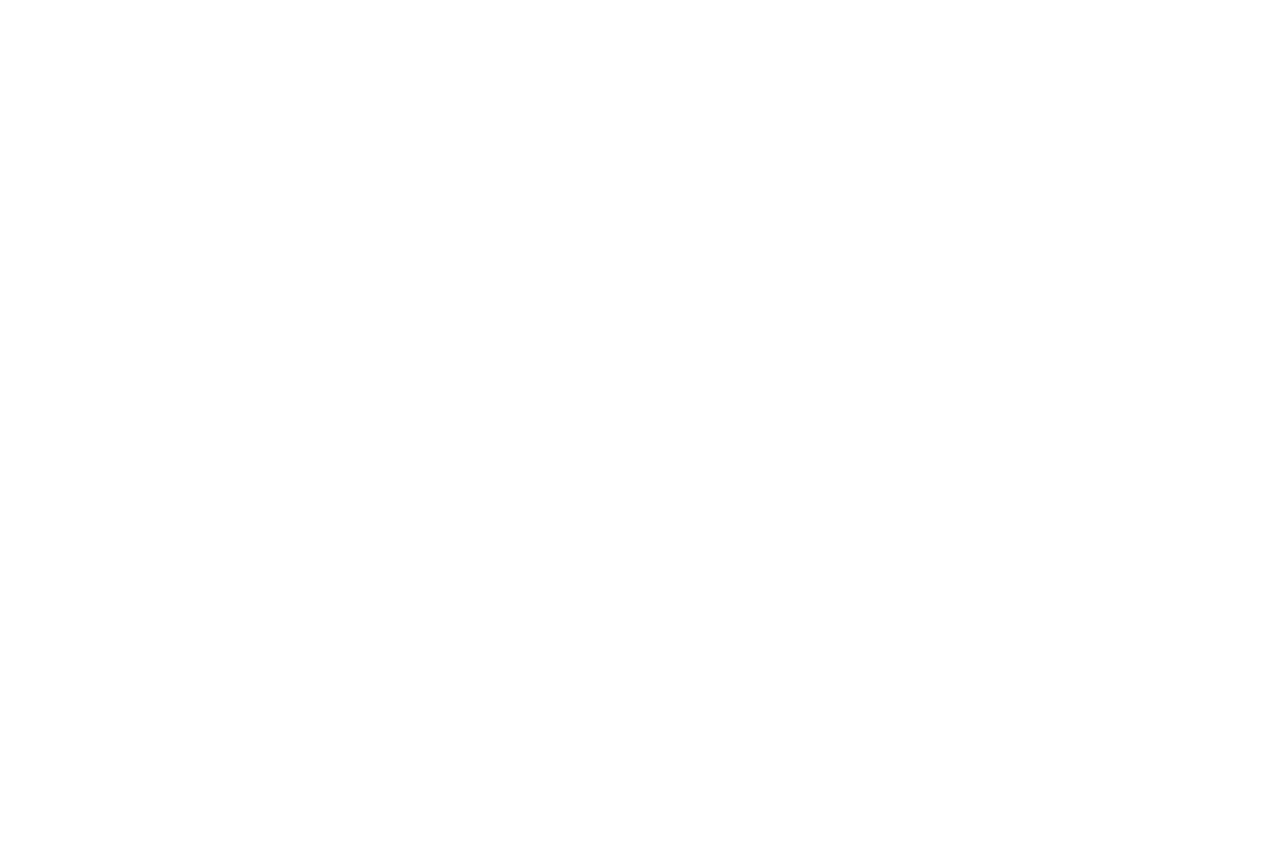
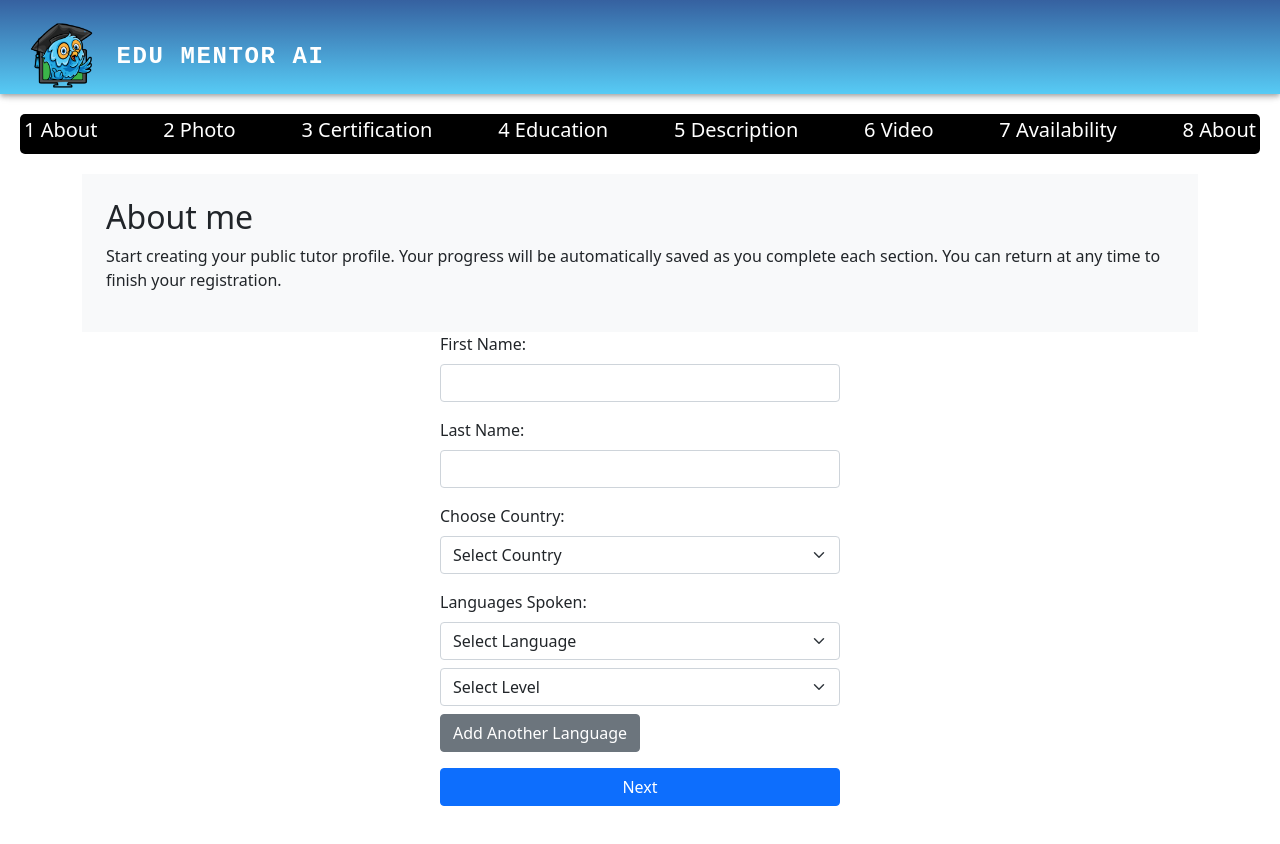
Before and after one commit to ArhumCH10/Edu-Mentor-AI, a React (Vite) app: page /tutor-signup in a window 1280 px wide. Before the commit this address had no page. Shown: the top 844 px of the page. Before the commit the page ends 800 px from the top, so only its background shows below. Built offline with nearby package versions, Linux system fonts and the light colour scheme; the HTML template or start-up script is replaced by a standard one; a web font is replaced by a local one.

Commit message:
sign up process 1 done

```diff
--- a/src/App.jsx
+++ b/src/App.jsx
@@ -4,6 +4,7 @@ import MainLayout from "./ui/MainLayout";
 import LoginPage from "./pages/LogInPage/LoginPage";
 import { Toaster } from "react-hot-toast";
 import SignUpMain from "./pages/SignUpMainPage/SignUpMain";
+import TeacherSignUpMain from "./pages/TeacherSignUpProcess/TeacherSignUpMain";
 
 const queryClient = new QueryClient({
   defaultOptions: {
@@ -23,6 +24,7 @@ export default function App() {
           <Route path="/sign-up" element={<SignUpMain />} />
 
           <Route path="/login" element={<LoginPage />} />
+          <Route path="/tutor-signup" element={<TeacherSignUpMain />} />
         </Routes>
       </BrowserRouter>
 
--- /dev/null
+++ b/src/pages/TeacherSignUpProcess/About.jsx
@@ -0,0 +1,165 @@
+import { useState } from "react";
+
+const About = () => {
+  const [formData, setFormData] = useState({
+    firstName: "",
+    lastName: "",
+    country: "",
+    languages: [{ language: "", level: "" }],
+  });
+
+  //   const isFormValid = () => {
+  //     return (
+  //       formData.firstName &&
+  //       formData.lastName &&
+  //       formData.country &&
+  //       formData.languages.every(
+  //         (language) => language.language && language.level
+  //       )
+  //     );
+  //   };
+
+  const handleChange = (field, value) => {
+    setFormData({ ...formData, [field]: value });
+  };
+
+  const handleLanguageChange = (index, field, value) => {
+    const updatedLanguages = [...formData.languages];
+    updatedLanguages[index][field] = value;
+    setFormData({ ...formData, languages: updatedLanguages });
+  };
+
+  const addLanguage = () => {
+    setFormData({
+      ...formData,
+      languages: [...formData.languages, { language: "", level: "" }],
+    });
+  };
+
+  const handleNext = () => {
+    // Check if the form is valid before proceeding
+    // if (isFormValid()) {
+    //   // Handle form submission or navigation to the next step
+    //   console.log("Form Data:", formData);
+    // } else {
+    // }
+  };
+
+  return (
+    <div className="container">
+      <div className="bg-light text-black p-4" style={{ width: "100%" }}>
+        <h2>About me</h2>
+        <p>
+          Start creating your public tutor profile. Your progress will be
+          automatically saved as you complete each section. You can return at
+          any time to finish your registration.
+        </p>
+      </div>
+
+      <form
+        className="mt-0 d-flex flex-column align-items-right"
+        style={{ width: "400px", margin: "auto" }}
+      >
+        <div className="mb-3">
+          <label htmlFor="firstName" className="form-label">
+            First Name:
+          </label>
+          <input
+            type="text"
+            id="firstName"
+            name="firstName"
+            value={formData.firstName}
+            onChange={(e) => handleChange("firstName", e.target.value)}
+            className="form-control"
+            required
+          />
+        </div>
+
+        <div className="mb-3">
+          <label htmlFor="lastName" className="form-label">
+            Last Name:
+          </label>
+          <input
+            type="text"
+            id="lastName"
+            name="lastName"
+            value={formData.lastName}
+            onChange={(e) => handleChange("lastName", e.target.value)}
+            className="form-control"
+            required
+          />
+        </div>
+
+        <div className="mb-3">
+          <label htmlFor="country" className="form-label">
+            Choose Country:
+          </label>
+          <select
+            id="country"
+            name="country"
+            value={formData.country}
+            onChange={(e) => handleChange("country", e.target.value)}
+            className="form-select"
+            required
+          >
+            <option value="">Select Country</option>
+            <option value="us">United States</option>
+            <option value="uk">United Kingdom</option>
+          </select>
+        </div>
+
+        <div className="mb-3">
+          <label className="form-label">Languages Spoken:</label>
+          {formData.languages.map((language, index) => (
+            <div key={index} className="mb-2">
+              <select
+                value={language.language}
+                onChange={(e) =>
+                  handleLanguageChange(index, "language", e.target.value)
+                }
+                className="form-select me-2"
+                required
+              >
+                <option value="">Select Language</option>
+                <option value="english">English</option>
+                <option value="spanish">Spanish</option>
+              </select>
+
+              <select
+                value={language.level}
+                onChange={(e) =>
+                  handleLanguageChange(index, "level", e.target.value)
+                }
+                className="form-select mt-2"
+                required
+              >
+                <option value="">Select Level</option>
+                <option value="beginner">Beginner</option>
+                <option value="intermediate">Intermediate</option>
+                <option value="advanced">Advanced</option>
+              </select>
+            </div>
+          ))}
+          <button
+            type="button"
+            onClick={addLanguage}
+            className="btn btn-secondary"
+          >
+            Add Another Language
+          </button>
+        </div>
+
+        <button
+          type="submit"
+          onClick={handleNext}
+          className="btn btn-primary mb-5"
+          //   disabled={!isFormValid()}
+        >
+          Next
+        </button>
+      </form>
+    </div>
+  );
+};
+
+export default About;
--- /dev/null
+++ b/src/pages/TeacherSignUpProcess/Logo2.jsx
@@ -0,0 +1,19 @@
+import styled from "styled-components";
+
+const StyledLogo = styled.div`
+  margin-left: 3px;
+`;
+
+const Img = styled.img`
+  height: 4.6rem;
+  width: auto;
+  cursor: pointer;
+`;
+
+export default function Logo2() {
+  return (
+    <StyledLogo>
+        <Img src="/logo.png" alt="Logo" href="http://localhost:5173/"/>
+    </StyledLogo>
+  )
+}
--- /dev/null
+++ b/src/pages/TeacherSignUpProcess/TeacherSignUpMain.jsx
@@ -0,0 +1,54 @@
+import About from "./About";
+import TeacherSignUpNavbar from "./TeacherSignUpNavbar";
+function TeacherSignUpMain() {
+  return (
+    <>
+      <TeacherSignUpNavbar currentImageIndex={0} />
+      <div
+        style={{
+          display: "flex",
+          flexDirection: "row",
+          justifyContent: "space-between",
+          alignItems: "center",
+          height: "40px",
+          background: "black",
+          marginTop: "20px",
+          whiteSpace: "nowrap",
+          color: "white",
+          overflowX: "hidden",
+          margin: "20px",
+          borderRadius: "5px",
+          padding: "4px",
+        }}
+      >
+        <div>
+          <h5>1 About</h5>
+        </div>
+        <div>
+          <h5>2 Photo</h5>
+        </div>
+        <div>
+          <h5>3 Certification</h5>
+        </div>
+        <div>
+          <h5>4 Education</h5>
+        </div>
+        <div>
+          <h5>5 Description</h5>
+        </div>
+        <div>
+          <h5>6 Video</h5>
+        </div>
+        <div>
+          <h5>7 Availability</h5>
+        </div>
+        <div>
+          <h5>8 About</h5>
+        </div>
+      </div>
+      <About />
+    </>
+  );
+}
+
+export default TeacherSignUpMain;
--- /dev/null
+++ b/src/pages/TeacherSignUpProcess/TeacherSignUpNavbar.jsx
@@ -0,0 +1,61 @@
+// Assuming you want to export TeacherSignUpNavbar
+import AppBar from "@mui/material/AppBar";
+import React from "react";
+import Toolbar from "@mui/material/Toolbar";
+import Container from "@mui/material/Container";
+import Logo2 from "./Logo2";
+import PropTypes from "prop-types";
+
+const gradients = [
+  ["#3661a0", "#57cbf5"],
+  ["#00ff0a", "#009e66"],
+  ["black", "#00ff0a"],
+];
+
+function TeacherSignUpNavbar({ currentImageIndex }) {
+  const [backgroundGradient, setBackgroundGradient] = React.useState(
+    gradients[0]
+  );
+
+  React.useEffect(() => {
+    setBackgroundGradient(gradients[currentImageIndex % gradients.length]);
+  }, [currentImageIndex]);
+
+  return (
+    <AppBar position="sticky">
+      <Container
+        maxWidth="2xl"
+        sx={{
+          paddingTop: "20px",
+          background: `linear-gradient(to bottom, ${backgroundGradient[0]}, ${backgroundGradient[1]})`,
+        }}
+      >
+        <Toolbar disableGutters>
+          <Logo2 />
+          <a
+            href="/"
+            style={{
+              marginRight: "4em",
+              marginLeft: "1rem",
+              fontFamily: "monospace",
+              fontWeight: 700,
+              letterSpacing: ".1rem",
+              color: "inherit",
+              textDecoration: "none",
+              cursor: "pointer",
+              fontSize: "1.5em",
+            }}
+          >
+            EDU MENTOR AI
+          </a>
+        </Toolbar>
+      </Container>
+    </AppBar>
+  );
+}
+
+export default TeacherSignUpNavbar;
+
+TeacherSignUpNavbar.propTypes = {
+  currentImageIndex: PropTypes.number.isRequired,
+};
```
